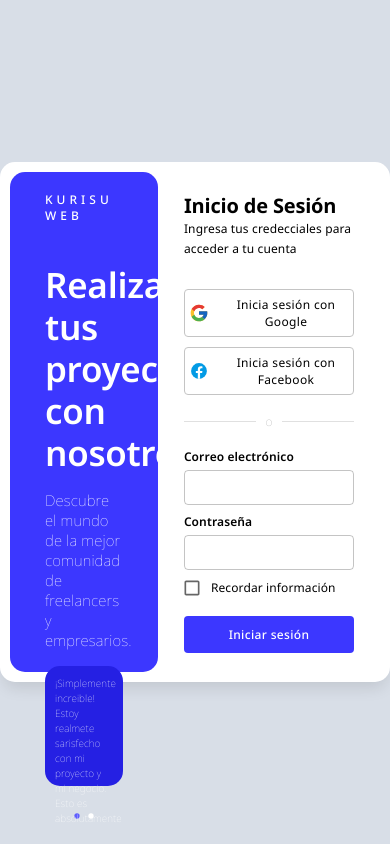
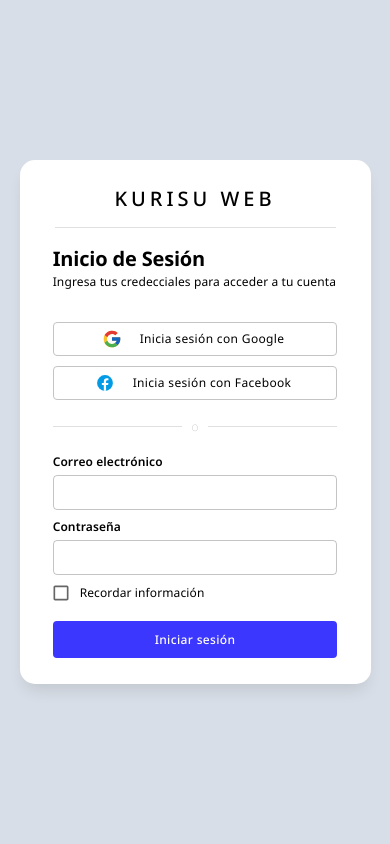
Before and after one commit to cotalora/login-react, a React (Vite) app: page / in a window 390 px wide. Built offline with nearby package versions, Linux system fonts and the light colour scheme.

Commit message:
Ajustes para que login sea responsive

```diff
--- /dev/null
+++ b/src/hooks/useForm.ts
@@ -0,0 +1,3 @@
+export const useForm = () => {
+    return {}
+}
--- a/src/pages/LoginPage/LoginPage.scss
+++ b/src/pages/LoginPage/LoginPage.scss
@@ -1,9 +1,8 @@
-
-
 .login-main-container {
     display: flex;
     height: 100%;
     width: 100%;
+    flex-direction: column;
     justify-content: center;
     align-items: center;
     position: fixed;
@@ -13,9 +12,22 @@
         height: 520px;
         width: 850px;
         border-radius: var(--border-radius-container);
-        box-shadow: 0px 10px 15px -4px rgba(0,0,0,0.1);
+        box-shadow: 0px 10px 15px -4px rgba(0, 0, 0, 0.1);
         padding: 10px;
         display: flex;
+
+        .login-title-container {
+            display: none;
+            flex-direction: column;
+            padding: 0px 25px;
+
+            .login-title {
+                font: normal normal 20px NotoSans-Medium;
+                letter-spacing: 4px;
+                align-self: center;
+                margin: 15px 0px 15px 0px;
+            }
+        }
 
         .info-container {
             height: 100%;
@@ -82,3 +94,34 @@
         }
     }
 }
+
+@media (max-width: 890px) {
+    .login-main-container {
+        .login-container {
+            height: 90%;
+            width: 90%;
+        }
+    }
+}
+
+@media (max-width: 790px) {
+    .login-main-container {
+        .login-container {
+            height: fit-content;
+            width: 90%;
+            flex-direction: column;
+
+            .login-title-container {
+                display: flex;
+            }
+
+            .info-container {
+                display: none;
+            }
+
+            .form-container {
+                width: 100%;
+            }
+        }
+    }
+}
--- a/src/pages/LoginPage/LoginPage.tsx
+++ b/src/pages/LoginPage/LoginPage.tsx
@@ -8,6 +8,12 @@ export const LoginPage = () => {
             <Grow in={ true }>
                 <Box className='login-main-container'>
                     <Box className="login-container">
+                        <Box className="login-title-container">
+                            <Typography variant="h1" className="login-title">
+                                KURISU WEB
+                            </Typography>
+                            <Divider />
+                        </Box>
                         <Box className="info-container">
                             <Box className="data-text-container">
                                 <Typography
```
